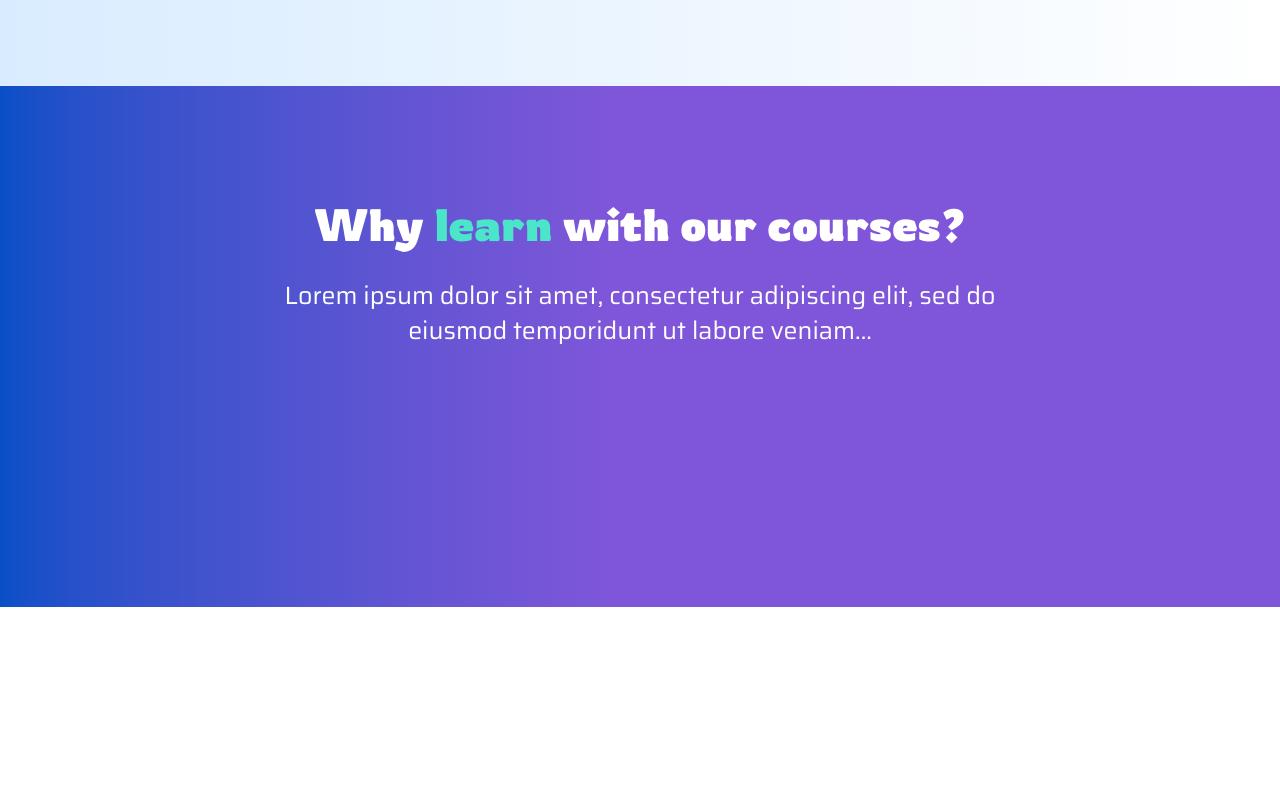
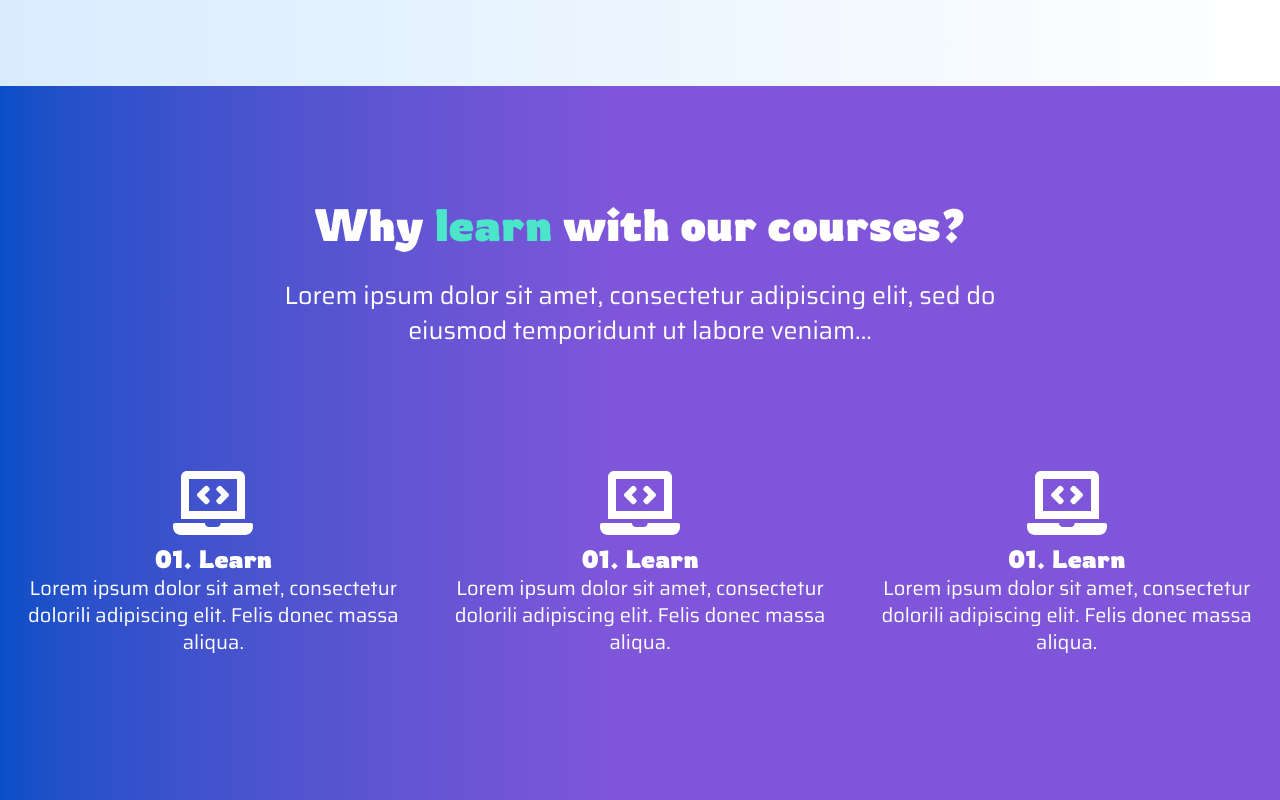
Before and after one commit to shoumen-shomu/edujarr, a Next.js app: page / in a window 1280 px wide. Shown: the part 2751-3551 px from the top of the page. Before the commit the page ends 3358 px from the top, so only its background shows below. Built offline with nearby package versions, Linux system fonts and the light colour scheme.

Commit message:
learning subject added

```diff
--- a/src/app/layouts/home/Learn.jsx
+++ b/src/app/layouts/home/Learn.jsx
@@ -1,5 +1,6 @@
 import Container from "@/app/components/Container";
 import React from "react";
+import { FaLaptopCode } from "react-icons/fa";
 
 const Learn = () => {
   return (
@@ -19,7 +20,32 @@ const Learn = () => {
               eiusmod temporidunt ut labore veniam...
             </p>
           </div>
-          <div className=""></div>
+          <div className="flex justify-between">
+            <div className="text-center">
+              <FaLaptopCode className="text-white mx-auto" size={80} />
+              <p className="font-rowdies font-bold text-[25px] text-white leading-8">01. Learn</p>
+              <span className="font-saira font-normal text-xl text-white leading-6.75 w-82.75">
+                Lorem ipsum dolor sit amet, consectetur dolorili adipiscing
+                elit. Felis donec massa aliqua.
+              </span>
+            </div>
+            <div className="text-center">
+              <FaLaptopCode className="text-white mx-auto" size={80} />
+              <p className="font-rowdies font-bold text-[25px] text-white leading-8">01. Learn</p>
+              <span className="font-saira font-normal text-xl text-white leading-6.75 w-82.75">
+                Lorem ipsum dolor sit amet, consectetur dolorili adipiscing
+                elit. Felis donec massa aliqua.
+              </span>
+            </div>
+            <div className="text-center">
+              <FaLaptopCode className="text-white mx-auto" size={80} />
+              <p className="font-rowdies font-bold text-[25px] text-white leading-8">01. Learn</p>
+              <span className="font-saira font-normal text-xl text-white leading-6.75 w-82.75">
+                Lorem ipsum dolor sit amet, consectetur dolorili adipiscing
+                elit. Felis donec massa aliqua.
+              </span>
+            </div>
+          </div>
         </Container>
       </section>
     </>
```
